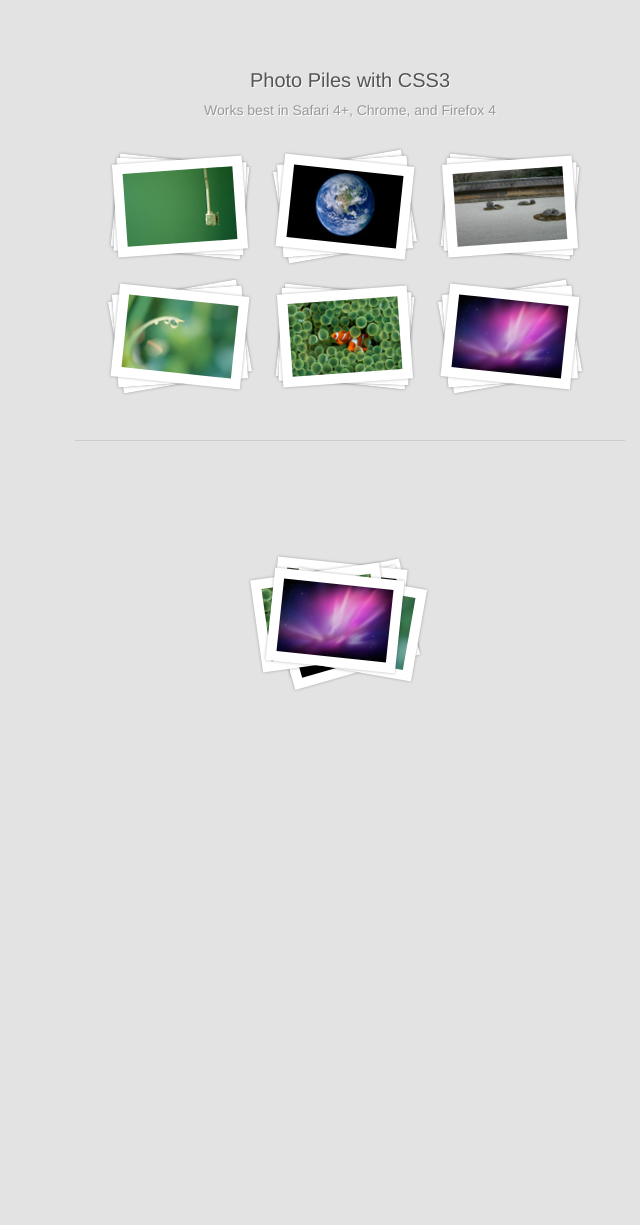
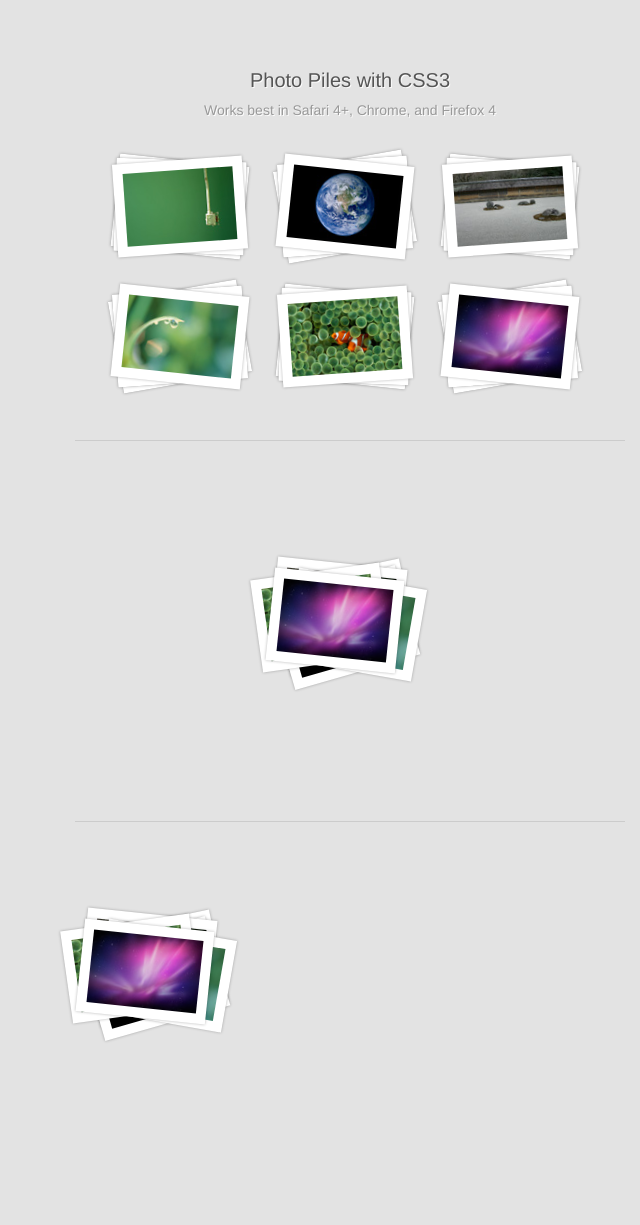
Before and after one commit to jonbuda/photopile-css3-demo, a plain HTML site: page index.html in a window 1280 px wide. Shown: the whole page, without its empty margins (290-930 px from the left). Before the commit the page ends 800 px from the top, so only its background shows below. Drawn offline with Linux system fonts and the light colour scheme.

Commit message:
Pile number 3

```diff
--- a/css/screen.css
+++ b/css/screen.css
@@ -177,6 +177,8 @@ ul {
 
 
 #pile2 {
+  border-bottom: 1px solid #ccc;
+  height: 300px;
   padding: 40px 0;
 }
 
@@ -210,32 +212,26 @@ ul {
 }
 
 #pile2 ul li:nth-child(1) a {
-  z-index: 6;
   -webkit-transform: translate(15px,0) rotate(-12deg);
 }
 
 #pile2 ul li:nth-child(2) a {
-  z-index: 5;
   -webkit-transform: translate(15px,10px) rotate(-16deg);
 }
 
 #pile2 ul li:nth-child(3) a {
-  z-index: 4;
   -webkit-transform: translate(8px,-8px) rotate(6deg);
 }
 
 #pile2 ul li:nth-child(4) a {
-  z-index: 3;
   -webkit-transform: translate(25px,7px) rotate(10deg);
 }
 
 #pile2 ul li:nth-child(5) a {
-  z-index: 2;
   -webkit-transform: translate(-9px,0px) rotate(-8deg);
 }
 
 #pile2 ul li:nth-child(6) a {
-  z-index: 1;
   -webkit-transform: translate(5px,3px) rotate(6deg);
 }
 
@@ -275,5 +271,127 @@ ul {
 }
 
 #pile2 ul li:hover {
-  -webkit-transform: scale(1.20) !important;
+  /*-webkit-transform: scale(1.20); */
 }
+
+
+#pile3 {
+  height: 200px;
+  padding: 100px 0;
+}
+
+#pile3 ul {
+  position: relative;
+}
+
+#pile3 ul li {
+  position: absolute;
+  left: 0;
+}
+
+#pile3 ul li a {
+  background:   #fff;
+  display:      block;
+  padding:      10px;
+  width:        110px;
+  -webkit-box-shadow:   0px 0px 3px 0 rgba(0,0,0,.3);
+  -moz-box-shadow:   0px 0px 3px 0 rgba(0,0,0,.3);
+  -o-box-shadow:   0px 0px 3px 0 rgba(0,0,0,.3);
+  box-shadow:   0px 0px 3px 0 rgba(0,0,0,.3);
+}
+
+#pile3 ul li a img {
+  border:   0;
+  display:  block;
+  margin:   0;
+}
+
+#pile3 ul li:nth-child(1) a {
+  -webkit-transform: translate(15px,0) rotate(-12deg);
+}
+
+#pile3 ul li:nth-child(2) a {
+  -webkit-transform: translate(15px,10px) rotate(-16deg);
+}
+
+#pile3 ul li:nth-child(3) a {
+  -webkit-transform: translate(8px,-8px) rotate(6deg);
+}
+
+#pile3 ul li:nth-child(4) a {
+  -webkit-transform: translate(25px,7px) rotate(10deg);
+}
+
+#pile3 ul li:nth-child(5) a {
+  -webkit-transform: translate(-9px,0px) rotate(-8deg);
+}
+
+#pile3 ul li:nth-child(6) a {
+  -webkit-transform: translate(5px,3px) rotate(6deg);
+}
+
+#pile3 ul:hover li:nth-child(6) {
+  left: 450px;
+}
+
+#pile3 ul:hover li:nth-child(5) {
+  left: 350px;
+}
+
+#pile3 ul:hover li:nth-child(4) {
+  left: 250px;
+}
+
+#pile3 ul:hover li:nth-child(3) {
+  left: 200px;
+}
+
+#pile3 ul:hover li:nth-child(2) {
+  left: 100px;
+}
+
+#pile3 ul:hover li:nth-child(1) {
+  left: 0px;
+}
+
+#pile3 ul li:nth-child(6) {
+  -webkit-transition: all 0.20s ease-out;
+  -moz-transition: all 0.20s ease-out;
+  -o-transition: all 0.20s ease-out;
+  transition: all 0.20s ease-out;
+}
+
+#pile3 ul li:nth-child(5) {
+  -webkit-transition: all 0.30s ease-out;
+  -moz-transition: all 0.30s ease-out;
+  -o-transition: all 0.30s ease-out;
+  transition: all 0.30s ease-out;
+}
+
+#pile3 ul li:nth-child(4) {
+  -webkit-transition: all 0.40s ease-out;
+  -moz-transition: all 0.40s ease-out;
+  -o-transition: all 0.40s ease-out;
+  transition: all 0.40s ease-out;
+}
+
+#pile3 ul li:nth-child(3) {
+  -webkit-transition: all 0.50s ease-out;
+  -moz-transition: all 0.50s ease-out;
+  -o-transition: all 0.50s ease-out;
+  transition: all 0.50s ease-out;
+}
+
+#pile3 ul li:nth-child(2) {
+  -webkit-transition: all 0.60s ease-out;
+  -moz-transition: all 0.60s ease-out;
+  -o-transition: all 0.60s ease-out;
+  transition: all 0.60s ease-out;
+}
+
+#pile3 ul li:nth-child(1) {
+  -webkit-transition: all 0.70s ease-out;
+  -moz-transition: all 0.70s ease-out;
+  -o-transition: all 0.70s ease-out;
+  transition: all 0.70s ease-out;
+}
--- a/index.html
+++ b/index.html
@@ -35,5 +35,17 @@
     </ul>
   </section>
 
+
+  <section id='pile3'>
+    <ul>
+      <li><a href='#'><img src='images/Plug.jpg'></a></li>
+      <li><a href='#'><img src='images/Earth.jpg'></a></li>
+      <li><a href='#'><img src='images/Rock-Garden.jpg'></a></li>
+      <li><a href='#'><img src='images/Dew-Drop.jpg'></a></li>
+      <li><a href='#'><img src='images/Clown-Fish.jpg'></a></li>
+      <li><a href='#'><img src='images/Aurora.jpg'></a></li>
+    </ul>
+  </section>
+
 </body>
 </html>
```
